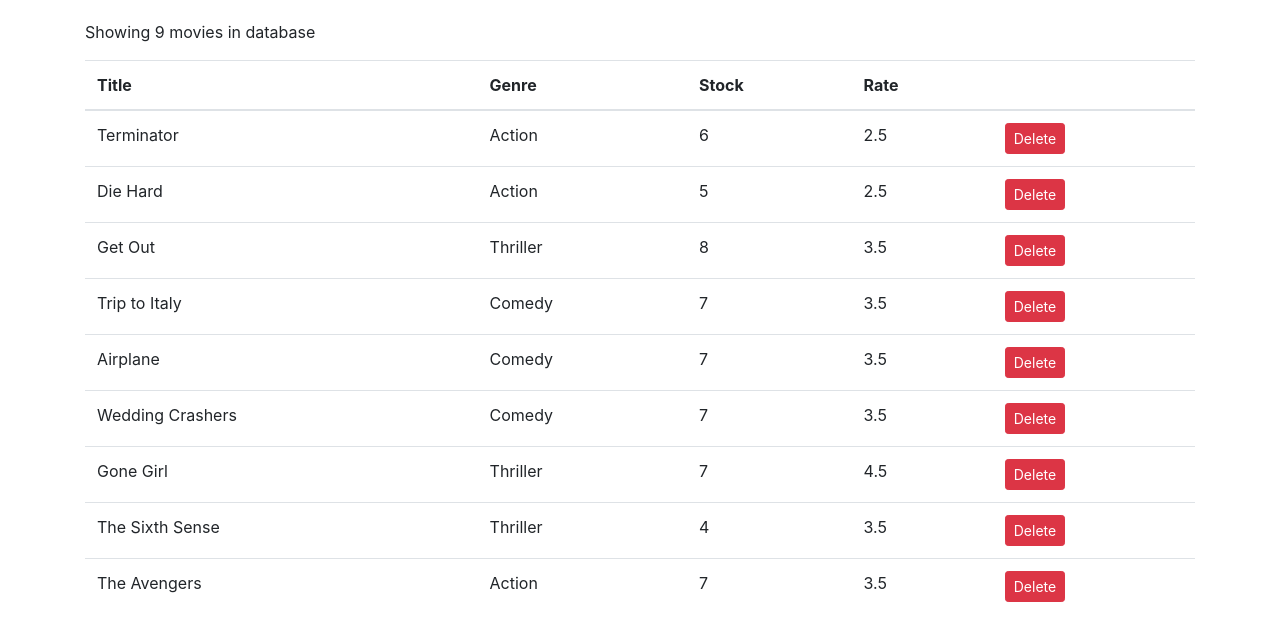
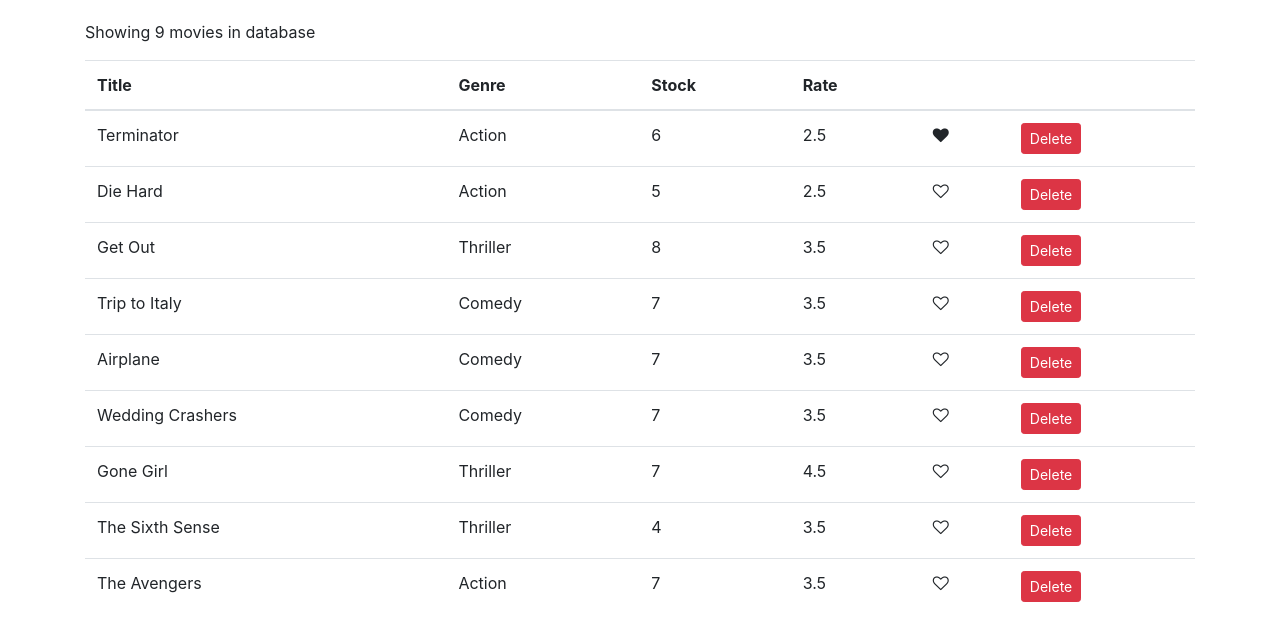
Before and after one commit to carotkut94/VideoStack, a React (Create React App) app: page / in a window 1280 px wide. Shown: the top 640 px of the page. Built offline with nearby package versions, Linux system fonts and the light colour scheme.

Commit message:
Added favourite icon

```diff
--- /dev/null
+++ b/src/components/common/like.jsx
@@ -0,0 +1,13 @@
+import React, { Component } from "react";
+
+// for liking a movie. ti will be based on boolean
+
+class Like extends Component {
+  render() {
+    let classes = "fa fa-heart";
+    if (!this.props.liked) classes += "-o";
+    return <i className={classes} aria-hidden="true" />;
+  }
+}
+
+export default Like;
--- a/src/components/movies.jsx
+++ b/src/components/movies.jsx
@@ -1,6 +1,6 @@
 import React, { Component } from "react";
 import { getMovies } from "../services/fakeMovieService";
-
+import Like from "../components/common/like";
 class Movies extends Component {
   state = {
     movies: getMovies()
@@ -27,6 +27,7 @@
               <th>Stock</th>
               <th>Rate</th>
               <th />
+              <th />
             </tr>
           </thead>
           <tbody>
@@ -36,6 +37,9 @@
                 <td>{movie.genre.name}</td>
                 <td>{movie.numberInStock}</td>
                 <td>{movie.dailyRentalRate}</td>
+                <td>
+                  <Like liked={movie.liked} />
+                </td>
                 <td>
                   <button
                     onClick={() => this.handleDelete(movie)}
```
